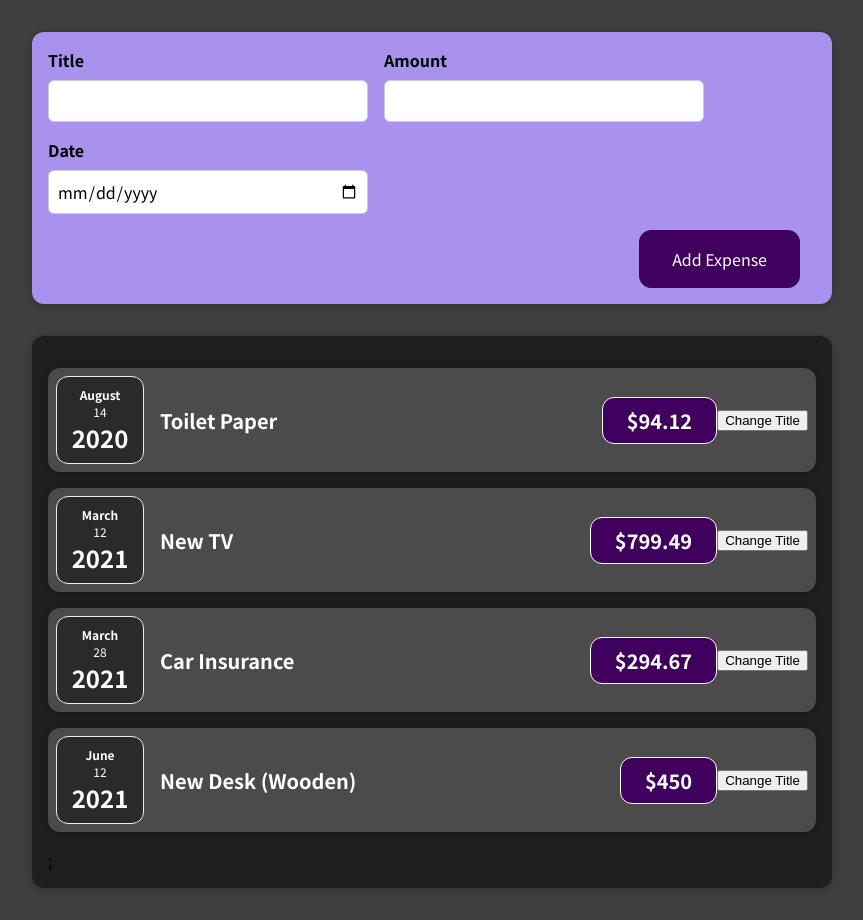
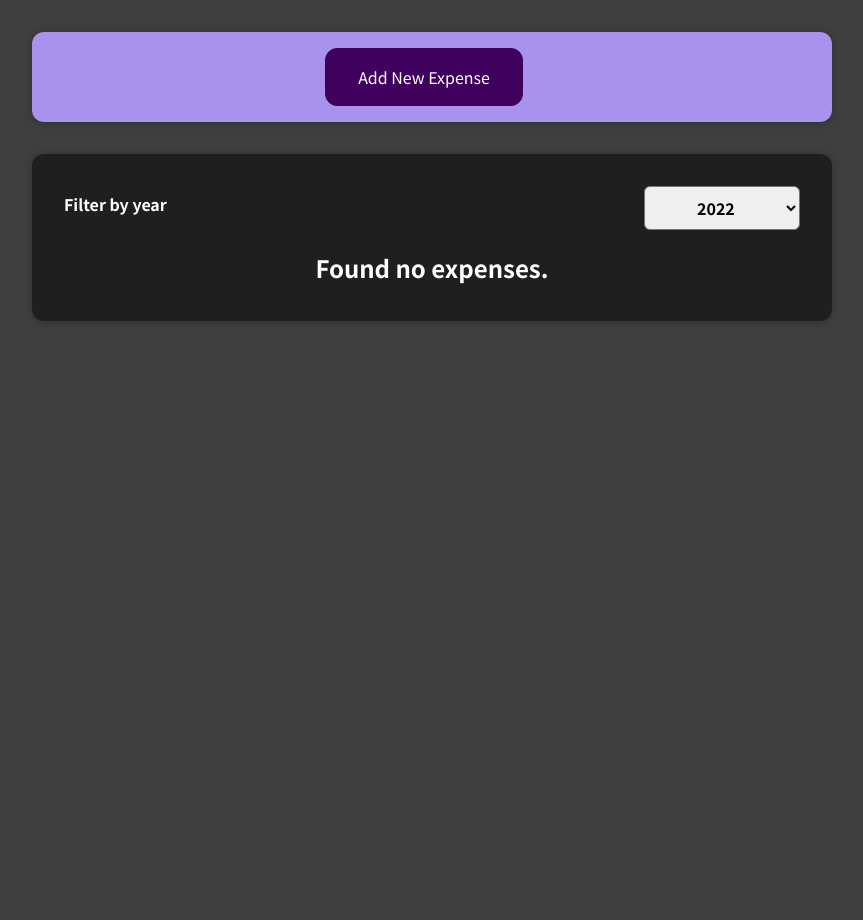
Before and after one commit to YaroslavSnigur/React-Project-Expenses, a React (Create React App) app: page / in a window 1280 px wide. Shown: the whole page, without its empty margins (208-1071 px from the left). After the commit the page ends 800 px from the top, so only its background shows below. Built offline with nearby package versions, Linux system fonts and the light colour scheme.

Commit message:
conditional expense added

```diff
--- a/src/App.js
+++ b/src/App.js
@@ -1,9 +1,8 @@
 import Expenses from "./components/Expenses/Expenses";
-import React from "react";
+import React, { useState } from "react";
 import NewExpense from "./components/NewExpense/NewExpense";
 
-const App = () => {
-  const expenses = [
+const DUMMY_EXPENSES = [
   {
     id: "e1",
     title: "Toilet Paper",
@@ -24,9 +23,19 @@ const App = () => {
     date: new Date(2021, 5, 12),
   },
 ];
+
+const App = () => {
+  const [expenses, setExpenses] = useState(DUMMY_EXPENSES);
+
+  const addExpenseHandler = (expense) => {
+    setExpenses((prevExpenses) => {
+      return [expense, ...prevExpenses];
+    });
+  };
+
   return (
     <div>
-      <NewExpense />
+      <NewExpense onAddExpense={addExpenseHandler} />
       <Expenses items={expenses} />
     </div>
   );
--- a/src/components/Expenses/ExpenseItem.css
+++ b/src/components/Expenses/ExpenseItem.css
@@ -35,6 +35,10 @@
   border-radius: 12px;
 }
 
+li {
+  list-style: none;
+}
+
 @media (min-width: 580px) {
   .expense-item__description {
     flex-direction: row;
--- a/src/components/Expenses/ExpenseItem.jsx
+++ b/src/components/Expenses/ExpenseItem.jsx
@@ -11,14 +11,16 @@ const ExpenseItem = (props) => {
   };
 
   return (
+    <li>
       <Card className="expense-item">
         <ExpenseDate date={props.date} />
         <div className="expense-item__description">
-        <h2>{title}</h2>
+          <h2>{props.title}</h2>
           <div className="expense-item__price">${props.amount}</div>
         </div>
         <button onClick={clickHandler}>Change Title</button>
       </Card>
+    </li>
   );
 };
 
--- a/src/components/Expenses/Expenses.jsx
+++ b/src/components/Expenses/Expenses.jsx
@@ -1,33 +1,30 @@
-import ExpenseItem from "./ExpenseItem";
+import ExpensesList from "./ExpensesList";
+import ExpensesFilter from "./ExpensesFilter";
 import "./Expenses.css";
 import Card from "../UI/Card";
-import React from "react";
+import React, { useState } from "react";
 
 const Expenses = (props) => {
+  const [filteredYear, setFilteredYear] = useState("2022");
+
+  const filterChangeHandler = (selectedYear) => {
+    setFilteredYear(selectedYear);
+  };
+
+  const filteredExpenses = props.items.filter((expense) => {
+    return expense.date.getFullYear().toString() === filteredYear;
+  });
+
   return (
-    <Card className="expenses">
-      <ExpenseItem
-        title={props.items[0].title}
-        amount={props.items[0].amount}
-        date={props.items[0].date}
-      />
-      <ExpenseItem
-        title={props.items[1].title}
-        amount={props.items[1].amount}
-        date={props.items[1].date}
-      />
-      <ExpenseItem
-        title={props.items[2].title}
-        amount={props.items[2].amount}
-        date={props.items[2].date}
-      />
-      <ExpenseItem
-        title={props.items[3].title}
-        amount={props.items[3].amount}
-        date={props.items[3].date}
-      />
-      ;
-    </Card>
+    <div>
+      <Card className="expenses">
+        <ExpensesFilter
+          selected={filteredYear}
+          onChangeFilter={filterChangeHandler}
+        />
+        <ExpensesList items={filteredExpenses} />
+      </Card>
+    </div>
   );
 };
 
--- /dev/null
+++ b/src/components/Expenses/ExpensesFilter.css
@@ -0,0 +1,24 @@
+.expenses-filter {
+  color: white;
+  padding: 0 1rem;
+}
+
+.expenses-filter__control {
+  display: flex;
+  width: 100%;
+  align-items: center;
+  justify-content: space-between;
+  margin: 1rem 0;
+}
+
+.expenses-filter label {
+  font-weight: bold;
+  margin-bottom: 0.5rem;
+}
+
+.expenses-filter select {
+  font: inherit;
+  padding: 0.5rem 3rem;
+  font-weight: bold;
+  border-radius: 6px;
+}
--- /dev/null
+++ b/src/components/Expenses/ExpensesFilter.jsx
@@ -0,0 +1,25 @@
+import React from "react";
+
+import "./ExpensesFilter.css";
+
+const ExpensesFilter = (props) => {
+  const dropdownChangeHandler = (event) => {
+    props.onChangeFilter(event.target.value);
+  };
+
+  return (
+    <div className="expenses-filter">
+      <div className="expenses-filter__control">
+        <label>Filter by year</label>
+        <select value={props.selected} onChange={dropdownChangeHandler}>
+          <option value="2022">2022</option>
+          <option value="2021">2021</option>
+          <option value="2020">2020</option>
+          <option value="2019">2019</option>
+        </select>
+      </div>
+    </div>
+  );
+};
+
+export default ExpensesFilter;
--- /dev/null
+++ b/src/components/Expenses/ExpensesList.css
@@ -0,0 +1,9 @@
+.expenses-list {
+  list-style: none;
+  padding: 0;
+}
+
+.expenses-list__fallback {
+  color: white;
+  text-align: center;
+}
--- /dev/null
+++ b/src/components/Expenses/ExpensesList.jsx
@@ -0,0 +1,26 @@
+import "./ExpensesList.css";
+import React, { useState } from "react";
+import ExpenseItem from "./ExpenseItem";
+
+const ExpensesList = (props) => {
+  let expensesContent = <p>No expenses found.</p>;
+
+  if (props.items.length === 0) {
+    return <h2 className="expenses-list__fallback">Found no expenses.</h2>;
+  }
+
+  return (
+    <ul className="expenses">
+      {props.items.map((expense) => (
+        <ExpenseItem
+          key={expense.id}
+          title={expense.title}
+          amount={expense.amount}
+          date={expense.date}
+        />
+      ))}
+    </ul>
+  );
+};
+
+export default ExpensesList;
--- a/src/components/NewExpense/ExpenseForm.jsx
+++ b/src/components/NewExpense/ExpenseForm.jsx
@@ -1,24 +1,95 @@
-import React from "react";
+import React, { useState } from "react";
 import "./ExpenseForm.css";
 
-const ExpenseForm = () => {
+const ExpenseForm = (props) => {
+  const [enteredTitle, setEnteredTitle] = useState("");
+
+  const [enteredAmount, setEnteredAmount] = useState("");
+
+  const [enteredDate, setEnteredDate] = useState("");
+
+  //   const [userInput, setUserInput] = useState({
+  //     enteredTitle: "",
+  //     enteredAmount: "",
+  //     enteredDate: "",
+  //   });
+
+  const titleChangeHandler = (event) => {
+    setEnteredTitle(event.target.value);
+    // setUserInput({
+    //   ...userInput,
+    //   enteredTitle: event.target.value,
+    // });
+    // setUserInput((prevState) => {
+    //   return { ...prevState, enteredTitle: event.target.value };
+    // });
+  };
+
+  const amountChangeHandler = (event) => {
+    setEnteredAmount(event.target.value);
+    // setUserInput({
+    //   ...userInput,
+    //   enteredAmount: event.target.value,
+    // });
+  };
+
+  const dateChangeHandler = (event) => {
+    setEnteredDate(event.target.value);
+    // setUserInput({
+    //   ...userInput,
+    //   enteredDate: event.target.value,
+    // });
+  };
+
+  const submitHandler = (event) => {
+    event.preventDefault();
+    const expenseData = {
+      title: enteredTitle,
+      amount: enteredAmount,
+      date: new Date(enteredDate),
+    };
+    props.onSaveExpenseData(expenseData);
+    setEnteredTitle("");
+    setEnteredAmount("");
+    setEnteredDate("");
+  };
+
   return (
-    <form>
+    <form onSubmit={submitHandler}>
       <div className="new-expense__controls">
         <div className="new-expense__control">
           <label htmlFor="">Title</label>
-          <input type="text" />
+          <input
+            type="text"
+            value={enteredTitle}
+            onChange={titleChangeHandler}
+          />
         </div>
         <div className="new-expense__control">
           <label htmlFor="">Amount</label>
-          <input type="number" min="0.01" step="0.01" />
+          <input
+            type="number"
+            value={enteredAmount}
+            min="0.01"
+            step="0.01"
+            onChange={amountChangeHandler}
+          />
         </div>
         <div className="new-expense__control">
           <label htmlFor="">Date</label>
-          <input type="date" min="2021-01-01" max="2023-12-31" />
+          <input
+            type="date"
+            value={enteredDate}
+            min="2021-01-01"
+            max="2023-12-31"
+            onChange={dateChangeHandler}
+          />
         </div>
       </div>
       <div className="new-expense__actions">
+        <button type="button" onClick={props.onCancel}>
+          Cancel
+        </button>
         <button type="submit">Add Expense</button>
       </div>
     </form>
--- a/src/components/NewExpense/NewExpense.jsx
+++ b/src/components/NewExpense/NewExpense.jsx
@@ -1,11 +1,37 @@
-import React from "react";
+import React, { useState } from "react";
 import "./NewExpense.css";
 import ExpenseForm from "./ExpenseForm";
 
-const NewExpense = () => {
+const NewExpense = (props) => {
+  const [isEditing, setIsEditing] = useState(false);
+
+  const saveExpenseDataHandler = (enteredExpenseData) => {
+    const expenseData = {
+      id: Math.random().toString(),
+      ...enteredExpenseData,
+    };
+    props.onAddExpense(expenseData);
+  };
+
+  const startEditingHandler = () => {
+    setIsEditing(true);
+  };
+
+  const stopEditingHandler = () => {
+    setIsEditing(false);
+  };
+
   return (
     <div className="new-expense">
-      <ExpenseForm />
+      {!isEditing && (
+        <button onClick={startEditingHandler}>Add New Expense</button>
+      )}
+      {isEditing && (
+        <ExpenseForm
+          onSaveExpenseData={saveExpenseDataHandler}
+          onCancel={stopEditingHandler}
+        />
+      )}
     </div>
   );
 };
```
Also changed, not shown: 1 other file (tests, documents, lock files or other folders). Lines whose indentation alone changed are shown as unchanged.
